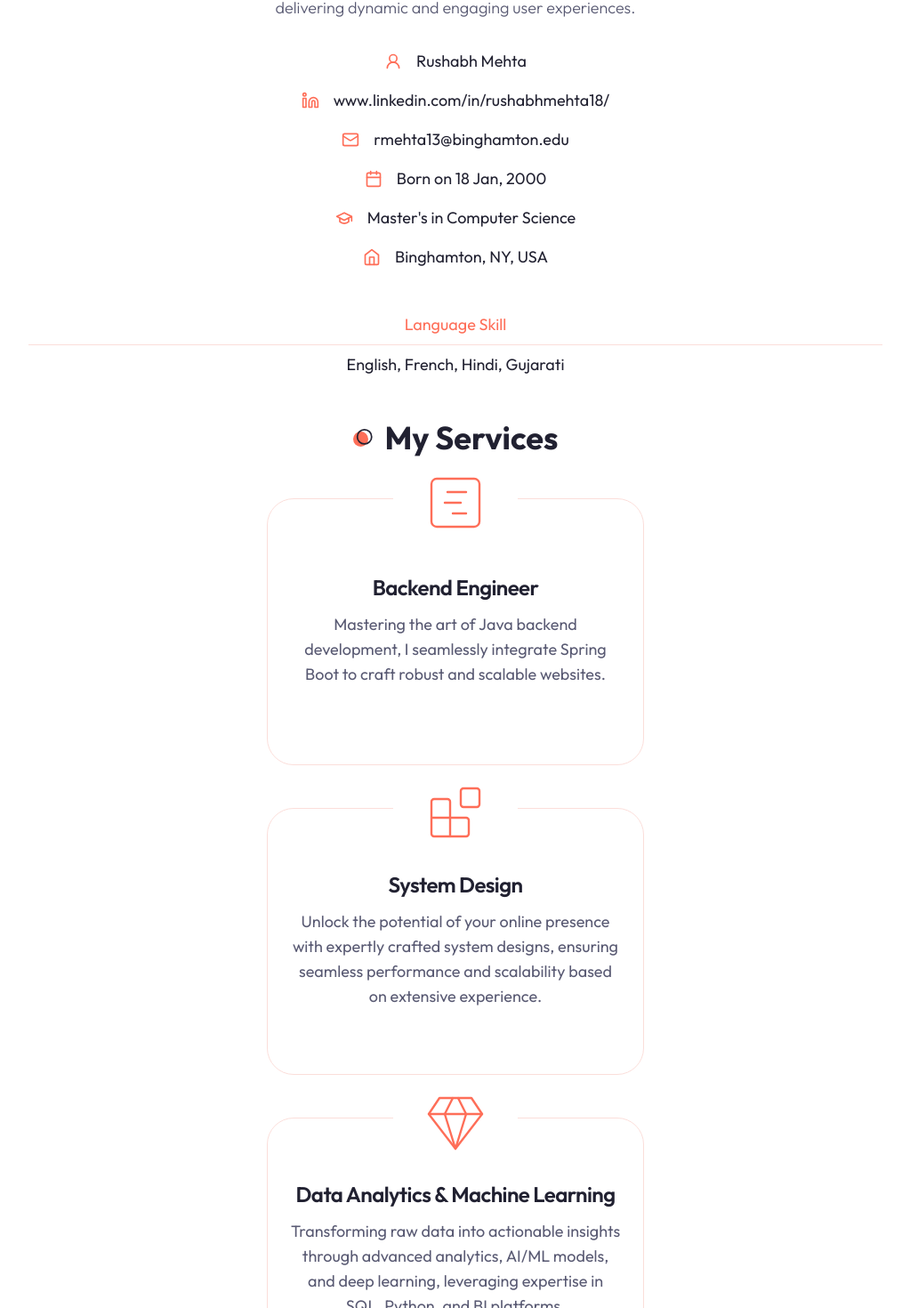
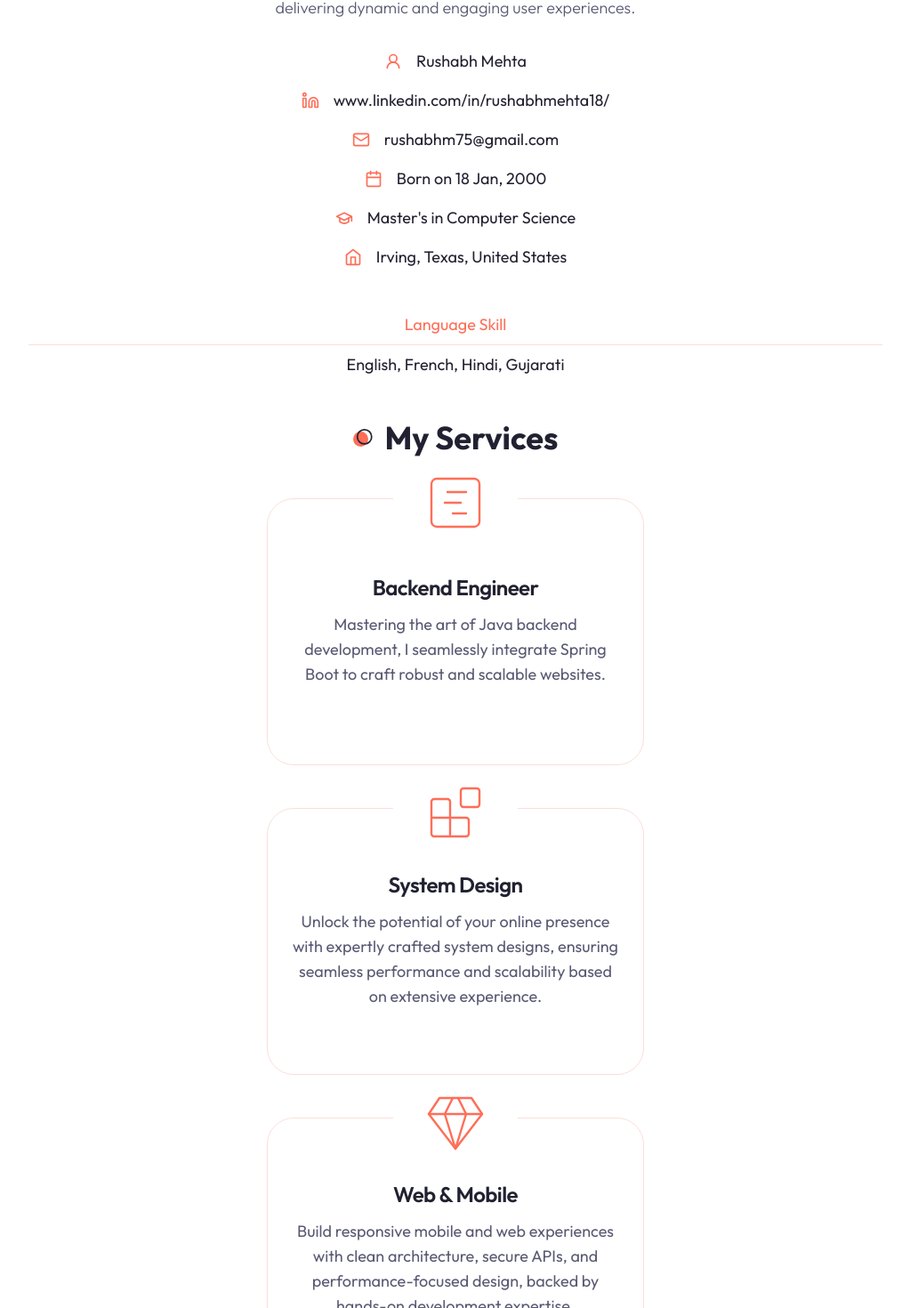
Before and after one commit to rush181200/portfolio, a Next.js app: page / in a window 1280 px wide. Shown: the part 1174-2644 px from the top of the page at 89% size, without its empty margins (128-1151 px from the left). Built offline with nearby package versions, Linux system fonts and the light colour scheme.

Commit message:
backend engineer

```diff
--- a/components/About.jsx
+++ b/components/About.jsx
@@ -24,7 +24,7 @@ const infoData = [
   },
   {
     icon: <MailIcon size={20} />,
-    text: "rmehta13@binghamton.edu",
+    text: "rushabhm75@gmail.com",
   },
   {
     icon: <Calendar size={20} />,
@@ -36,7 +36,7 @@ const infoData = [
   },
   {
     icon: <HomeIcon size={20} />,
-    text: "Binghamton, NY, USA",
+    text: "Irving, Texas, United States",
   },
 ];
 
@@ -49,11 +49,11 @@ const qualificationData = [
         qualification: "Master's of Science in Computer Science",
         years: "2022 - 2024",
       },
-      {
-        university: "University of Mumbai",
-        qualification: "Bachelor's of Engineering in Computer Science",
-        years: "2017 - 2021",
-      },
+      // {
+      //   university: "University of Mumbai",
+      //   qualification: "Bachelor's of Engineering in Computer Science",
+      //   years: "2017 - 2021",
+      // },
       // {
       //   university: 'Yet Another University',
       //   qualification: 'Ph.D in Computer Science',
@@ -77,7 +77,7 @@ const qualificationData = [
       {
         company: "Freeloc IT solutions",
         role: "Software Engineer",
-        years: "08/2020 - 08/2021",
+        years: "08/2019 - 08/2021",
       },
     ],
   },
@@ -91,20 +91,20 @@ const skillData = [
         name: "Languages: Java, Javascript, Python, Dart, HTML, CSS",
       },
       {
-        name: "Data Tools: Power BI, Tableau, Matplotlib, Pandas, NumPy, SQL, Excel, Microsoft SQL Server Management Studio",
+        name: "Frameworks : Spring Boot, Spring Cloud, Spring Security, Flutter, React, Nodejs",
       },
       {
-        name: "Data Analysis/ Machine Learning: Statistical Analysis, Predictive Modeling, A/B Testing, NLU designs, NLP, Kore.ai - Chatbot Integrations, AI",
+        name: "Web Services: Microservices Architecture, RESTful APIs, gRPC, Event-Driven, Serverless, Apache Kafka",
       },
       {
-        name: "Database: SQL, MySQL, NoSQL, AWS DynamoDB, PostgreSQL, MongoDB, Firebase",
+        name: "Databases :  MySQL, MongoDB, Redis, Firebase ",
       },
       {
-        name: "Frameworks: Flutter, React.Js, Spring Boot, Spring Cloud, Spring Security, Node.Js, ORM, Hibernate",
+        name: "Cloud & DevOps: AWS (EC2, S3, RDS, Lambda, API Gateway, CloudWatch), Docker, Kubernetes, Jenkins, CI/CD",
       },
-      {
-        name: "Developer Tools: Amazon-web-service, Google Cloud, Azure, Docker, Jenkins, SonarQube, Kubernetes, Microservices,Maven, Gradle, Kafka, JWT Security, KeyCloak, REST APIs, MockMVC",
-      },
+      // {
+      //   name: "Developer Tools: Amazon-web-service, Google Cloud, Azure, Docker, Jenkins, SonarQube, Kubernetes, Microservices,Maven, Gradle, Kafka, JWT Security, KeyCloak, REST APIs, MockMVC",
+      // },
     ],
   },
   {
--- a/components/Hero.jsx
+++ b/components/Hero.jsx
@@ -29,7 +29,7 @@ const Hero = () => {
           {/* text */}
           <div className='flex max-w-[600px] flex-col justify-center mx-auto xl:mx-0 text-center xl:text-left'>
             <div className='text-sm uppercase font-semibold mb-4 text-primary tracking-[4px]'>
-              Backend Engineer | Data Analyst
+              Backend Engineer
             </div>
             <h1 className='text-xl sm:text-4xl lg:text-6xl mb-4'>Hello, my name is Rushabh Mehta</h1>
 
--- a/components/Services.jsx
+++ b/components/Services.jsx
@@ -22,9 +22,9 @@ const servicesData = [
   },
   {
     icon: <Gem size={72} strokeWidth={0.8} />,
-    title: "Data Analytics & Machine Learning",
+    title: "Web & Mobile",
     description:
-      "Transforming raw data into actionable insights through advanced analytics, AI/ML models, and deep learning, leveraging expertise in SQL, Python, and BI platforms.",
+      "Build responsive mobile and web experiences with clean architecture, secure APIs, and performance-focused design, backed by hands-on development expertise.",
   },
 ];
 
```
